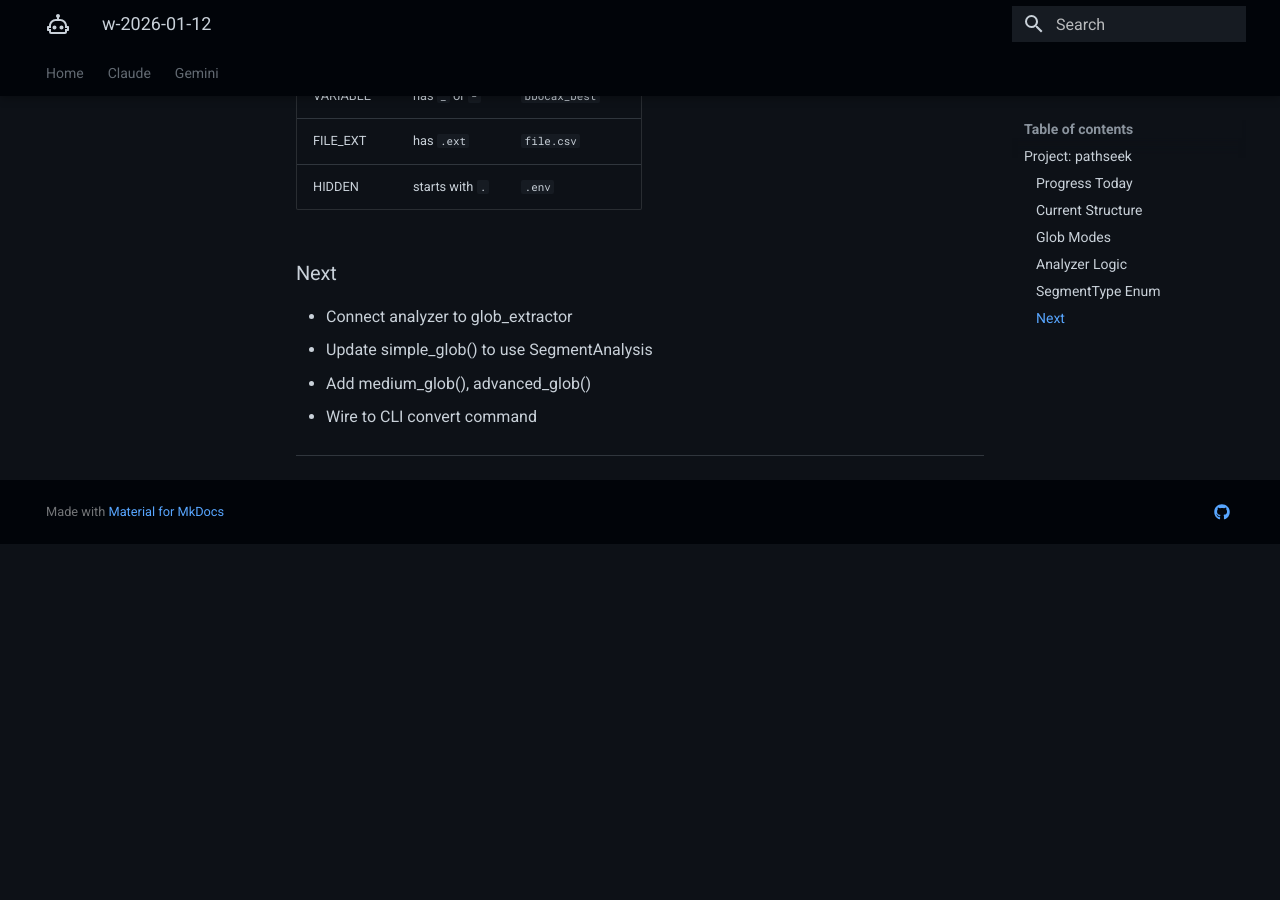
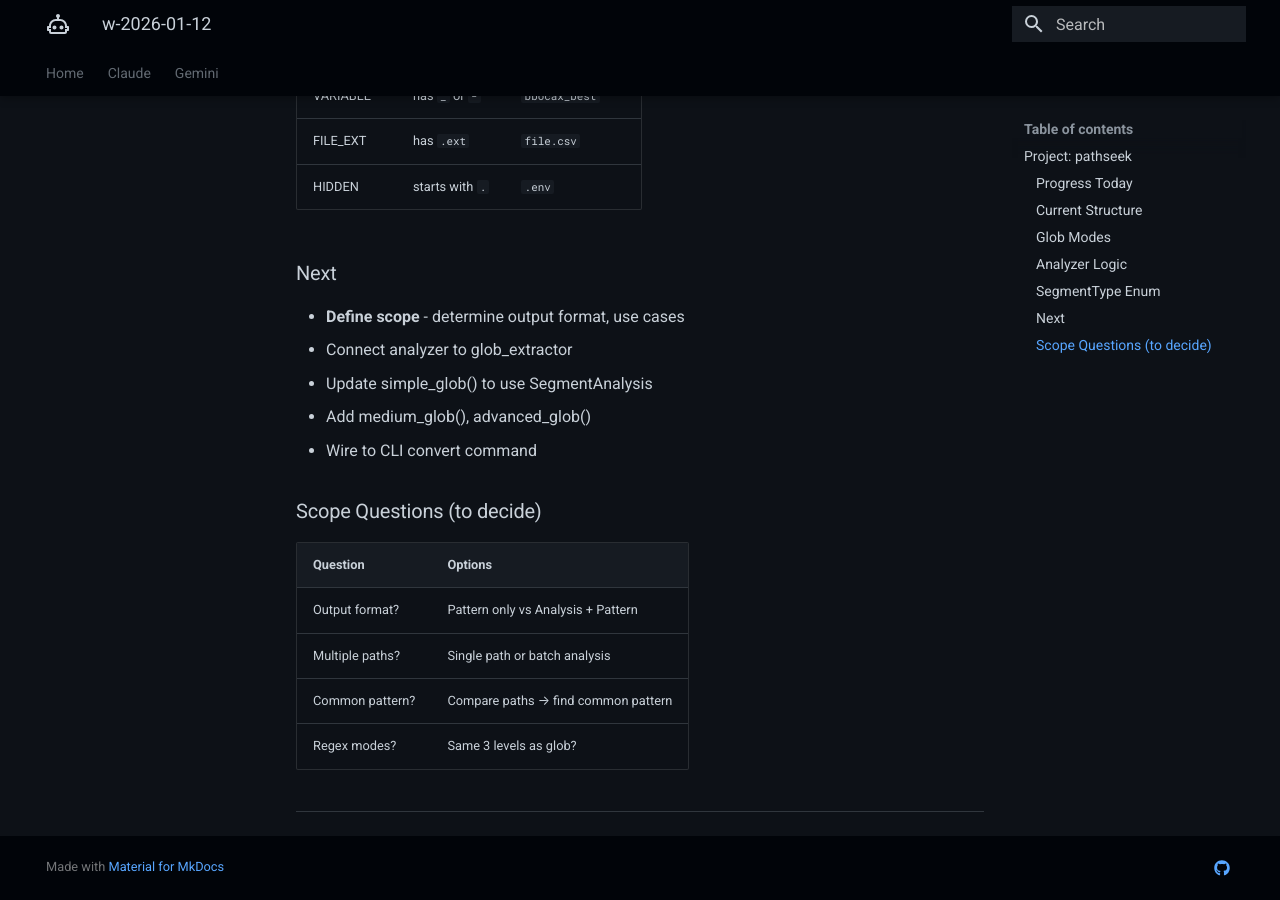
Before and after one commit to ThanuMahee12/AgentContext, an MkDocs documentation site: the page built from docs/Claude/sessions/w-2026-01-12.md, in a window 1280 px wide and 900 px high, scrolled down 1743 px. Built offline with MkDocs 1.6.1 and Material for MkDocs 9.7.7, drawn with Linux system fonts in a browser that asks for light colours; before the commit the page ends 2287 px from its top, so only the background shows below that.

Commit message:
docs: add scope questions for next session

```diff
--- a/docs/Claude/sessions/w-2026-01-12.md
+++ b/docs/Claude/sessions/w-2026-01-12.md
@@ -83,9 +83,19 @@ pathseek/
 
 ### Next
 
+- **Define scope** - determine output format, use cases
 - Connect analyzer to glob_extractor
 - Update simple_glob() to use SegmentAnalysis
 - Add medium_glob(), advanced_glob()
 - Wire to CLI convert command
 
+### Scope Questions (to decide)
+
+| Question | Options |
+|----------|---------|
+| Output format? | Pattern only vs Analysis + Pattern |
+| Multiple paths? | Single path or batch analysis |
+| Common pattern? | Compare paths → find common pattern |
+| Regex modes? | Same 3 levels as glob? |
+
 ---
```
